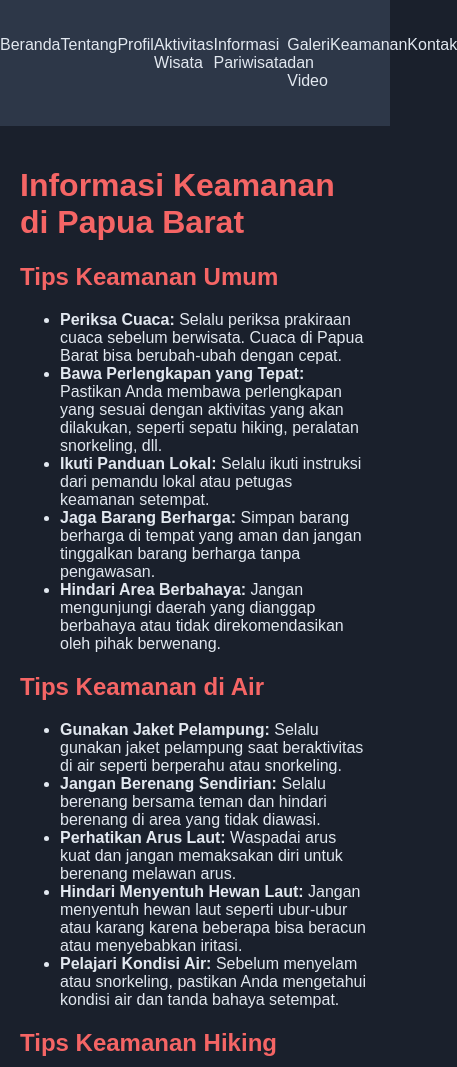
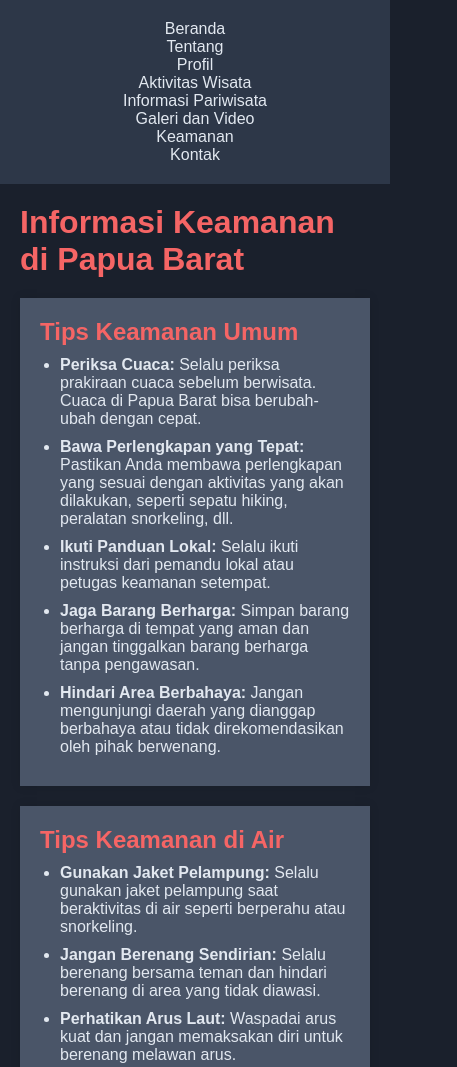
Before and after one commit to saostartar/wisata-webpro, a plain HTML site: page safety.html in a window 390 px wide. Shown: the top 1067 px of the page, 457 px wide, since content can reach past the window. Drawn offline with Linux system fonts and the light colour scheme; a script that the page names is missing.

Commit message:
Adding styles to safety page

```diff
--- /dev/null
+++ b/css/safety.css
@@ -0,0 +1,83 @@
+* {
+    margin: 0;
+    padding: 0;
+    box-sizing: border-box;
+  }
+
+  body {
+    font-family: Arial, sans-serif;
+    margin: 0;
+    padding: 0;
+    background-color: var(--primary-color);
+    color: var(--text-color);
+  }
+
+  header {
+    background-color: var(--secondary-color);
+    padding: 20px 0;
+  }
+
+  nav ul {
+    display: flex;
+    justify-content: space-around;
+    list-style-type: none;
+    padding: 0;
+  }
+
+  nav a {
+    color: var(--text-color);
+    text-decoration: none;
+  }
+
+  nav a:hover {
+    color: var(--highlight-color);
+  }
+
+  main {
+    padding: 20px;
+  }
+
+  h1,
+  h2,
+  h3 {
+    color: var(--highlight-color);
+  }
+
+  section {
+    margin: 20px 0;
+    padding: 20px;
+    background: var(--tertiary-color);
+    box-shadow: 0 0 10px rgba(0, 0, 0, 0.1);
+  }
+
+  section h2 {
+    margin-bottom: 10px;
+  }
+
+  section ul {
+    list-style: disc;
+    margin-left: 20px;
+  }
+
+  section ul li {
+    margin-bottom: 10px;
+  }
+
+  footer {
+    background-color: var(--secondary-color);
+    padding: 20px 0;
+    text-align: center;
+    color: var(--text-color);
+  }
+
+  /* Responsive Styles */
+  @media (max-width: 768px) {
+    nav ul {
+      flex-direction: column;
+      align-items: center;
+    }
+
+    footer {
+      padding: 20px;
+    }
+  }
--- a/safety.html
+++ b/safety.html
@@ -1,10 +1,11 @@
 <!DOCTYPE html>
 <html lang="en">
   <head>
-    <meta charset="UTF-8">
-    <meta name="viewport" content="width=device-width, initial-scale=1.0">
+    <meta charset="UTF-8" />
+    <meta name="viewport" content="width=device-width, initial-scale=1.0" />
     <title>Keamanan - Wisata Papua Barat</title>
-    <link rel="stylesheet" href="css/styles.css">
+    <link rel="stylesheet" href="css/styles.css" />
+    <link rel="stylesheet" href="css/safety.css" />
   </head>
   <body>
     <header>
@@ -27,44 +28,102 @@
       <section class="general-safety">
         <h2>Tips Keamanan Umum</h2>
         <ul>
-                <li><strong>Periksa Cuaca:</strong> Selalu periksa prakiraan cuaca sebelum berwisata. Cuaca di Papua Barat bisa berubah-ubah dengan cepat.</li>
-                <li><strong>Bawa Perlengkapan yang Tepat:</strong> Pastikan Anda membawa perlengkapan yang sesuai dengan aktivitas yang akan dilakukan, seperti sepatu hiking, peralatan snorkeling, dll.</li>
-                <li><strong>Ikuti Panduan Lokal:</strong> Selalu ikuti instruksi dari pemandu lokal atau petugas keamanan setempat.</li>
-                <li><strong>Jaga Barang Berharga:</strong> Simpan barang berharga di tempat yang aman dan jangan tinggalkan barang berharga tanpa pengawasan.</li>
-                <li><strong>Hindari Area Berbahaya:</strong> Jangan mengunjungi daerah yang dianggap berbahaya atau tidak direkomendasikan oleh pihak berwenang.</li>
+          <li>
+            <strong>Periksa Cuaca:</strong> Selalu periksa prakiraan cuaca
+            sebelum berwisata. Cuaca di Papua Barat bisa berubah-ubah dengan
+            cepat.
+          </li>
+          <li>
+            <strong>Bawa Perlengkapan yang Tepat:</strong> Pastikan Anda membawa
+            perlengkapan yang sesuai dengan aktivitas yang akan dilakukan,
+            seperti sepatu hiking, peralatan snorkeling, dll.
+          </li>
+          <li>
+            <strong>Ikuti Panduan Lokal:</strong> Selalu ikuti instruksi dari
+            pemandu lokal atau petugas keamanan setempat.
+          </li>
+          <li>
+            <strong>Jaga Barang Berharga:</strong> Simpan barang berharga di
+            tempat yang aman dan jangan tinggalkan barang berharga tanpa
+            pengawasan.
+          </li>
+          <li>
+            <strong>Hindari Area Berbahaya:</strong> Jangan mengunjungi daerah
+            yang dianggap berbahaya atau tidak direkomendasikan oleh pihak
+            berwenang.
+          </li>
         </ul>
       </section>
 
       <section class="water-safety">
         <h2>Tips Keamanan di Air</h2>
         <ul>
-                <li><strong>Gunakan Jaket Pelampung:</strong> Selalu gunakan jaket pelampung saat beraktivitas di air seperti berperahu atau snorkeling.</li>
-                <li><strong>Jangan Berenang Sendirian:</strong> Selalu berenang bersama teman dan hindari berenang di area yang tidak diawasi.</li>
-                <li><strong>Perhatikan Arus Laut:</strong> Waspadai arus kuat dan jangan memaksakan diri untuk berenang melawan arus.</li>
-                <li><strong>Hindari Menyentuh Hewan Laut:</strong> Jangan menyentuh hewan laut seperti ubur-ubur atau karang karena beberapa bisa beracun atau menyebabkan iritasi.</li>
-                <li><strong>Pelajari Kondisi Air:</strong> Sebelum menyelam atau snorkeling, pastikan Anda mengetahui kondisi air dan tanda bahaya setempat.</li>
+          <li>
+            <strong>Gunakan Jaket Pelampung:</strong> Selalu gunakan jaket
+            pelampung saat beraktivitas di air seperti berperahu atau
+            snorkeling.
+          </li>
+          <li>
+            <strong>Jangan Berenang Sendirian:</strong> Selalu berenang bersama
+            teman dan hindari berenang di area yang tidak diawasi.
+          </li>
+          <li>
+            <strong>Perhatikan Arus Laut:</strong> Waspadai arus kuat dan jangan
+            memaksakan diri untuk berenang melawan arus.
+          </li>
+          <li>
+            <strong>Hindari Menyentuh Hewan Laut:</strong> Jangan menyentuh
+            hewan laut seperti ubur-ubur atau karang karena beberapa bisa
+            beracun atau menyebabkan iritasi.
+          </li>
+          <li>
+            <strong>Pelajari Kondisi Air:</strong> Sebelum menyelam atau
+            snorkeling, pastikan Anda mengetahui kondisi air dan tanda bahaya
+            setempat.
+          </li>
         </ul>
       </section>
 
       <section class="hiking-safety">
         <h2>Tips Keamanan Hiking</h2>
         <ul>
-                <li><strong>Gunakan Pakaian yang Sesuai:</strong> Kenakan pakaian yang nyaman dan sepatu hiking yang sesuai untuk melindungi kaki Anda.</li>
-                <li><strong>Bawa Peta dan Kompas:</strong> Jangan mengandalkan sinyal ponsel. Bawa peta dan kompas sebagai cadangan.</li>
-                <li><strong>Hidrasi yang Cukup:</strong> Bawa cukup air untuk menghindari dehidrasi selama perjalanan hiking.</li>
-                <li><strong>Tandai Jalur Anda:</strong> Selalu ikuti jalur yang telah ditandai dan hindari jalur yang tidak resmi atau berbahaya.</li>
-                <li><strong>Laporkan Rencana Anda:</strong> Beritahukan rencana perjalanan Anda kepada teman atau keluarga sebelum berangkat.</li>
+          <li>
+            <strong>Gunakan Pakaian yang Sesuai:</strong> Kenakan pakaian yang
+            nyaman dan sepatu hiking yang sesuai untuk melindungi kaki Anda.
+          </li>
+          <li>
+            <strong>Bawa Peta dan Kompas:</strong> Jangan mengandalkan sinyal
+            ponsel. Bawa peta dan kompas sebagai cadangan.
+          </li>
+          <li>
+            <strong>Hidrasi yang Cukup:</strong> Bawa cukup air untuk
+            menghindari dehidrasi selama perjalanan hiking.
+          </li>
+          <li>
+            <strong>Tandai Jalur Anda:</strong> Selalu ikuti jalur yang telah
+            ditandai dan hindari jalur yang tidak resmi atau berbahaya.
+          </li>
+          <li>
+            <strong>Laporkan Rencana Anda:</strong> Beritahukan rencana
+            perjalanan Anda kepada teman atau keluarga sebelum berangkat.
+          </li>
         </ul>
       </section>
 
       <section class="emergency-contacts">
         <h2>Kontak Darurat</h2>
-            <p>Jika terjadi keadaan darurat, segera hubungi layanan darurat setempat atau pihak berwenang terdekat.</p>
+        <p>
+          Jika terjadi keadaan darurat, segera hubungi layanan darurat setempat
+          atau pihak berwenang terdekat.
+        </p>
         <ul>
           <li><strong>Polisi:</strong> 110</li>
           <li><strong>Ambulans:</strong> 118 atau 119</li>
           <li><strong>Tim Penyelamat:</strong> 115</li>
-                <li><strong>Kontak Darurat Lokal:</strong> (contoh nomor telepon hotel atau penginapan setempat)</li>
+          <li>
+            <strong>Kontak Darurat Lokal:</strong> (contoh nomor telepon hotel
+            atau penginapan setempat)
+          </li>
         </ul>
       </section>
     </main>
```
Lines whose indentation alone changed are shown as unchanged.
